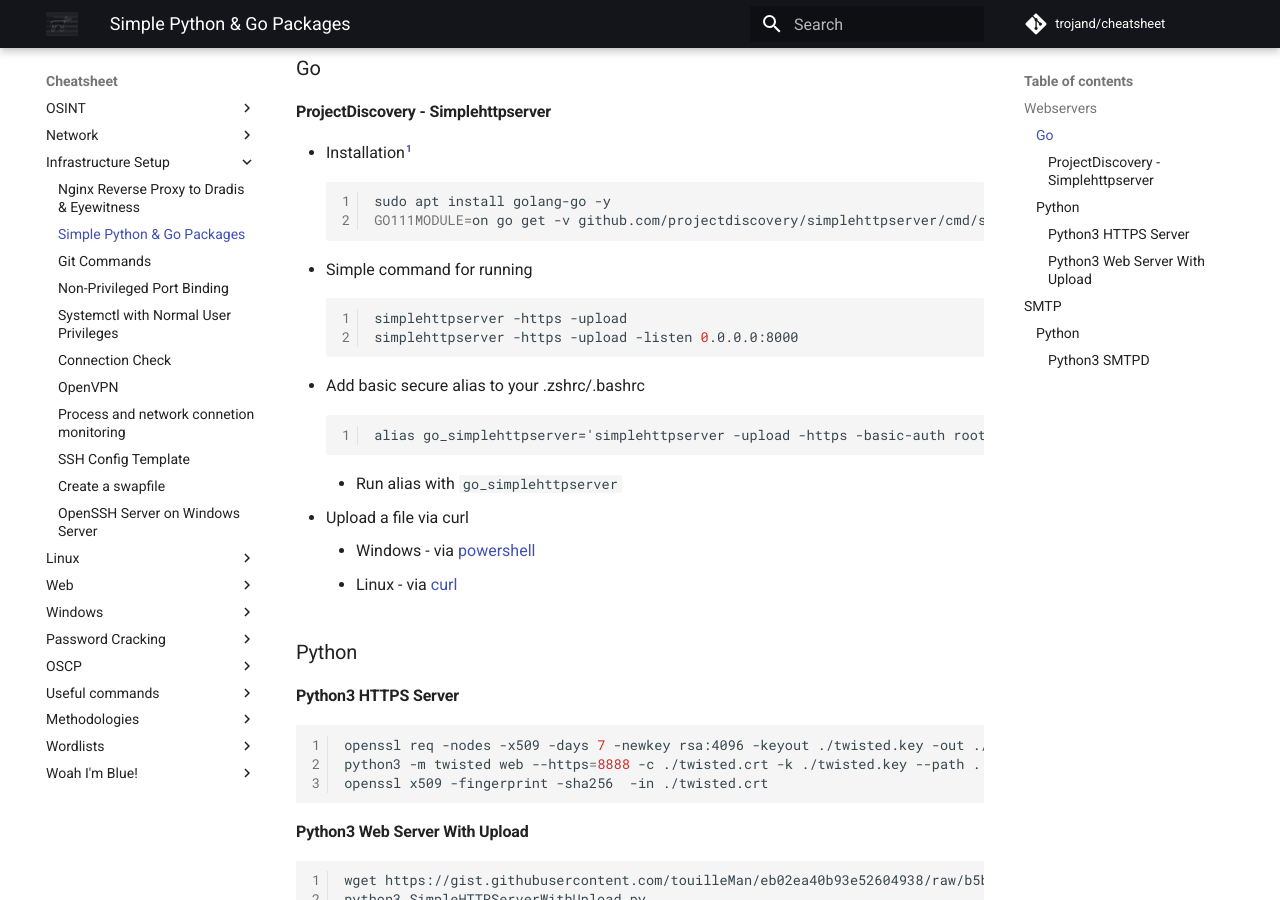
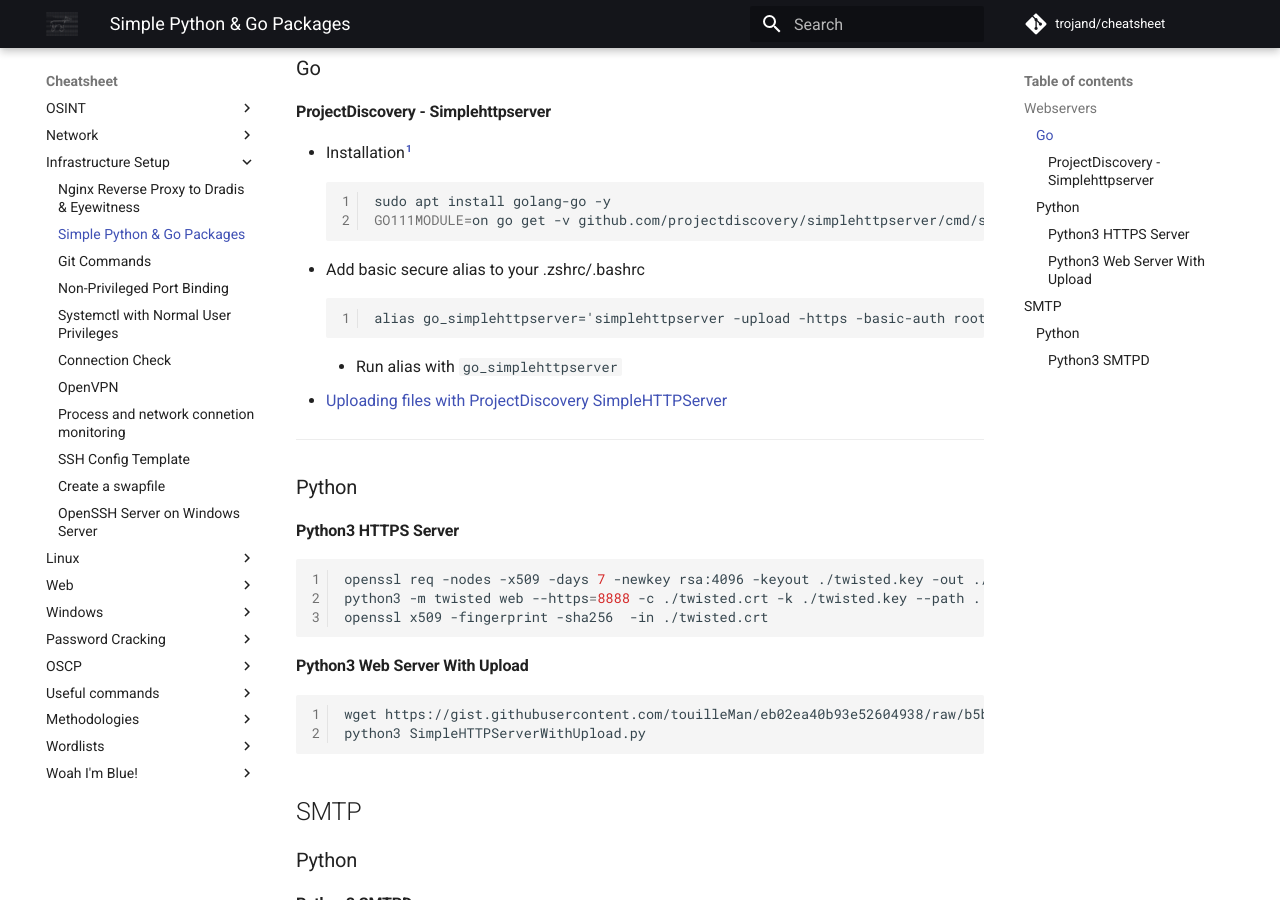
Before and after one commit to trojand/cheatsheet, an MkDocs documentation site: the page built from docs/Infrastructure_Setup/Simple_Python_Go_Packages.md, in a window 1280 px wide and 900 px high, scrolled down 362 px. Built offline with MkDocs 1.6.1 and Material for MkDocs 9.7.7, drawn with Linux system fonts in a browser that asks for light colours; comment, search, counter and statistics services are not loaded.

Commit message:
Update Simple_Python_Go_Packages.md

````diff
--- a/docs/Infrastructure_Setup/Simple_Python_Go_Packages.md
+++ b/docs/Infrastructure_Setup/Simple_Python_Go_Packages.md
@@ -15,21 +15,14 @@
     sudo apt install golang-go -y
     GO111MODULE=on go get -v github.com/projectdiscovery/simplehttpserver/cmd/simplehttpserver
     ```
-* Simple command for running
-    ```bash
-    simplehttpserver -https -upload
-    simplehttpserver -https -upload -listen 0.0.0.0:8000
-    ```
 * Add basic secure alias to your .zshrc/.bashrc
     ```
     alias go_simplehttpserver='simplehttpserver -upload -https -basic-auth root:toor'
     ```
     * Run alias with `go_simplehttpserver`
-* Upload a file via curl
-    * Windows - via [powershell](../Useful_Commands/Windows.html#download-uploading-files)
-    * Linux - via [curl](../Useful_Commands/Linux.html#upload-files-via-curl)
+* [Uploading files with ProjectDiscovery SimpleHTTPServer](../Network/Data_Exfiltration/Windows-Linux-Curl-SimpleHTTPServerwithUpload.html#projectdiscovery-simplehttpserver)
 
-
+---
 
 ### Python
 
````
